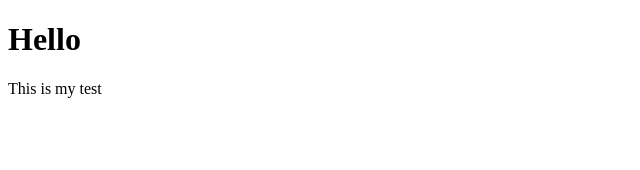
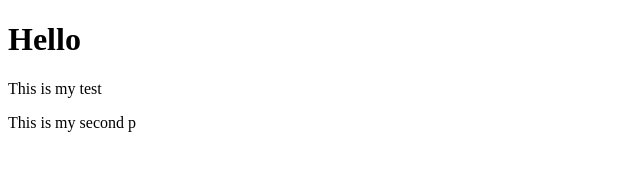
Before and after one commit to MartaFagundez/segundoCurso, a plain HTML site: page index.html in a window 1280 px wide. Shown: the whole page, without its empty margins (0-640 px from the left). Drawn offline with Linux system fonts and the light colour scheme.

```diff
--- a/index.html
+++ b/index.html
@@ -8,5 +8,6 @@
 <body>
  <h1>Hello</h1>
  <p>This is my test</p>
+ <p>This is my second p</p>
 </body>
 </html>
```
